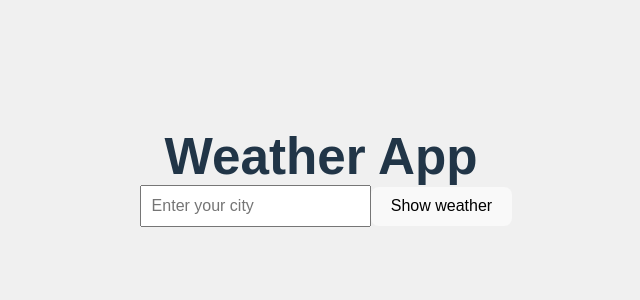
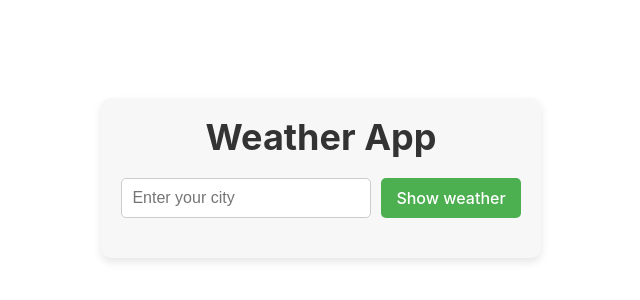
Before and after one commit to kwrona05/Weather-App, a React (Vite) app in the folder WeatheApp/: page / in a window 1280 px wide. Shown: the part 222-522 px from the top of the page, without its empty margins (319-959 px from the left). Built offline with nearby package versions, Linux system fonts and the light colour scheme.

Commit message:
Styled WeatherApp

```diff
--- a/WeatheApp/src/SearchBar.jsx
+++ b/WeatheApp/src/SearchBar.jsx
@@ -12,14 +12,17 @@ function SearchBar({ onCityChange }) {
   };
 
   return (
-    <form onSubmit={handleSubmit}>
+    <form onSubmit={handleSubmit} className="search-form">
       <input
         type="text"
         placeholder="Enter your city"
         value={inputValue}
         onChange={(e) => setInputValue(e.target.value)}
+        className="search-input"
       />
-      <button type="submit">Show weather</button>
+      <button type="submit" className="search-button">
+        Show weather
+      </button>
     </form>
   );
 }
--- a/WeatheApp/src/WeatherApp.css
+++ b/WeatheApp/src/WeatherApp.css
@@ -1,30 +1,95 @@
 * {
     box-sizing: border-box;
-    margin: 0;
-    padding: 0;
+    margin: 0 auto;
+    padding: 0 auto;
 }
 
-body {
+.search-form {
     display: flex;
+    align-items: center;
     justify-content: center;
-    font-family: Arial, sans-serif;
-    background-color: #f0f0f0;
-    text-align: center;
-    padding: 20px;
+    margin: 20px 0;
   }
 
-input {
+  .search-input {
     padding: 10px;
-    margin-left: 10px;
+    border-radius: 5px;
+    border: 1px solid #ccc;
+    margin-right: 10px;
+    width: 250px;
     font-size: 16px;
   }
 
-button {
-    padding: 10px 20px;
+  .search-button {
+    padding: 10px 15px;
+    background-color: #4CAF50;
+    color: white;
+    border: none;
+    border-radius: 5px;
+    cursor: pointer;
     font-size: 16px;
-    cursor: pointer;
   }
 
-p {
+  .search-button:hover {
+    background-color: #45a049;
+  }
+
+  .container {
+    text-align: center;
+    margin: 50px auto;
+    max-width: 600px;
+    padding: 20px;
+    background-color: #f7f7f7;
+    border-radius: 10px;
+    box-shadow: 0 4px 8px rgba(0, 0, 0, 0.1);
+  }
+
+  .app-title {
+    font-size: 36px;
+    margin-bottom: 20px;
+    color: #333;
+  }
+
+  .loading {
     font-size: 18px;
+    color: #555;
   }
+
+  .error {
+    font-size: 18px;
+    color: red;
+  }
+
+  .weather-display {
+    margin-top: 20px;
+    padding: 15px;
+    background-color: #e0f7fa;
+    border-radius: 10px;
+    box-shadow: 0 2px 6px rgba(0, 0, 0, 0.1);
+  }
+
+  .city-name {
+    font-size: 24px;
+    font-weight: bold;
+    margin-bottom: 10px;
+    color: #00796b;
+  }
+
+  .temperature {
+    font-size: 20px;
+    color: #333;
+    margin: 5px 0;
+  }
+
+  .humidity {
+    font-size: 18px;
+    color: #555;
+    margin: 5px 0;
+  }
+
+  .details {
+    font-size: 16px;
+    color: #00838f;
+    margin-top: 10px;
+    text-transform: capitalize;
+  }
--- a/WeatheApp/src/WeatherApp.jsx
+++ b/WeatheApp/src/WeatherApp.jsx
@@ -43,10 +43,10 @@ function WeatherApp() {
 
   return (
     <div className="container">
-      <h1>Weather App</h1>
+      <h1 className="app-title">Weather App</h1>
       <SearchBar onCityChange={handleCityChange} />
-      {loading && <p>Loading...</p>}
-      {error && <p>{error}</p>}
+      {loading && <p className="loading">Loading...</p>}
+      {error && <p className="error">{error}</p>}
       {weather && <WeatherDisplay weather={weather} />}
     </div>
   );
--- a/WeatheApp/src/WeatherDisplay.jsx
+++ b/WeatheApp/src/WeatherDisplay.jsx
@@ -2,11 +2,11 @@ function WeatherDisplay({ weather }) {
   const { name, main, weather: weatherDetails } = weather;
 
   return (
-    <div>
-      <h2>City: {name}</h2>
-      <p>Temperature: {main.temp}°C</p>
-      <p>Humidity: {main.humidity}%</p>
-      <p>Details: {weatherDetails[0].description}</p>
+    <div className="weather-display">
+      <h2 className="city-name">City: {name}</h2>
+      <p className="temperature">Temperature: {main.temp}°C</p>
+      <p className="humidity">Humidity: {main.humidity}%</p>
+      <p className="details">Details: {weatherDetails[0].description}</p>
     </div>
   );
 }
```
Lines whose indentation alone changed are shown as unchanged.
